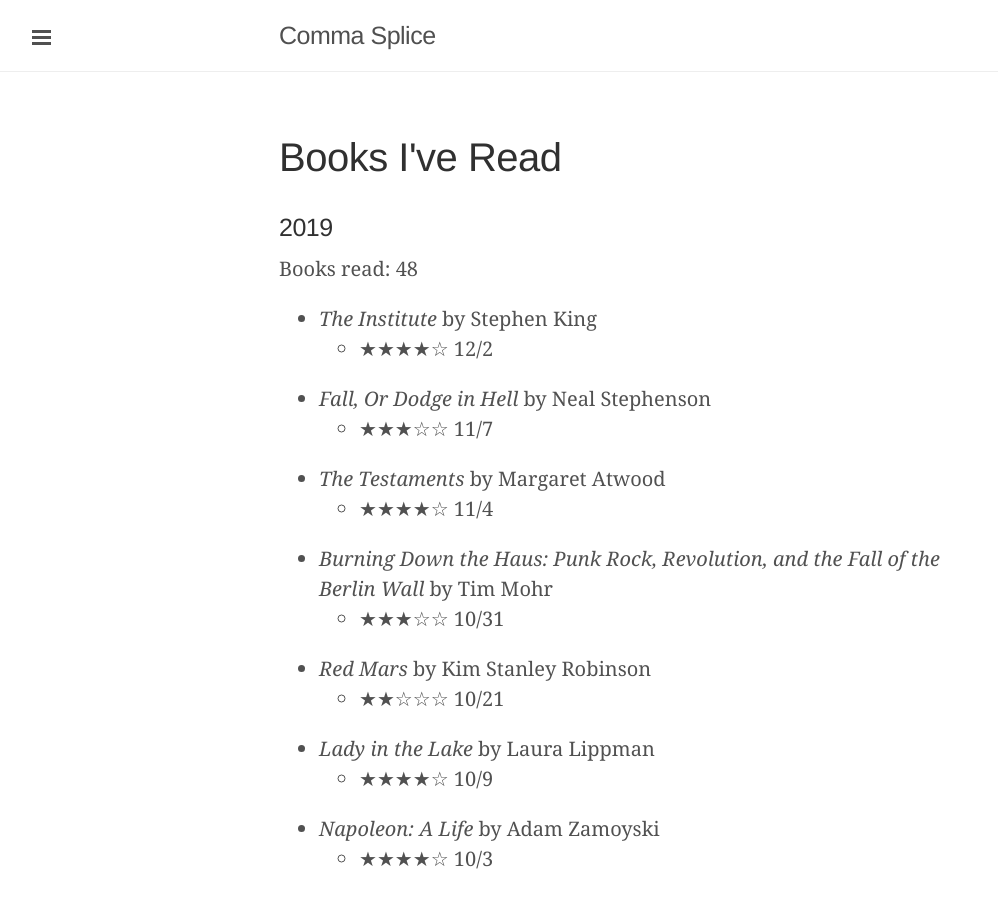
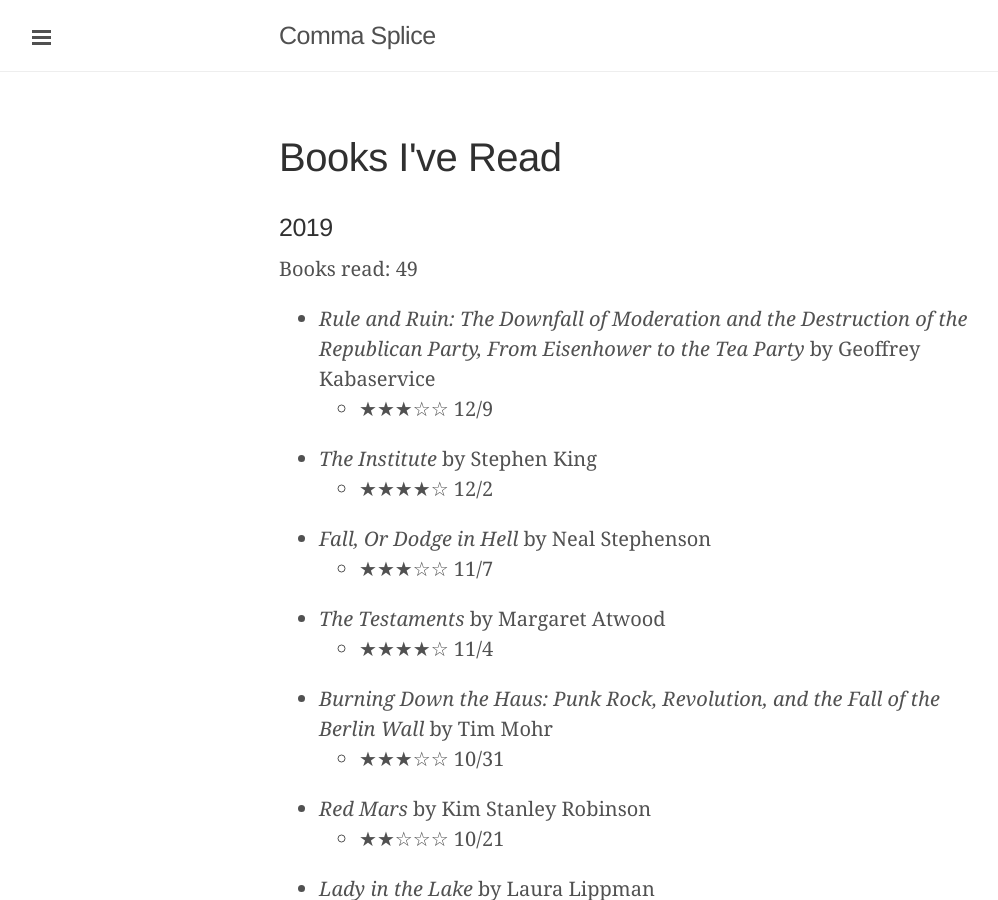
Before and after one commit to davidixon/davidixon.github.io, a Jekyll site: the page built from books.md, in a window 1280 px wide and 900 px high. Shown: the whole window, without its empty margins (1-999 px from the left). Built offline with Jekyll 4.4.1, drawn with Linux system fonts in a browser that asks for light colours.

Commit message:
Updated book log

```diff
--- a/books.md
+++ b/books.md
@@ -6,8 +6,10 @@
 
 ### 2019
 
-Books read: 48
+Books read: 49
 
+* *Rule and Ruin: The Downfall of Moderation and the Destruction of the Republican Party, From Eisenhower to the Tea Party* by Geoffrey Kabaservice
+  * ★★★☆☆ 12/9
 * *The Institute* by Stephen King
   * ★★★★☆ 12/2
 * *Fall, Or Dodge in Hell* by Neal Stephenson
```
